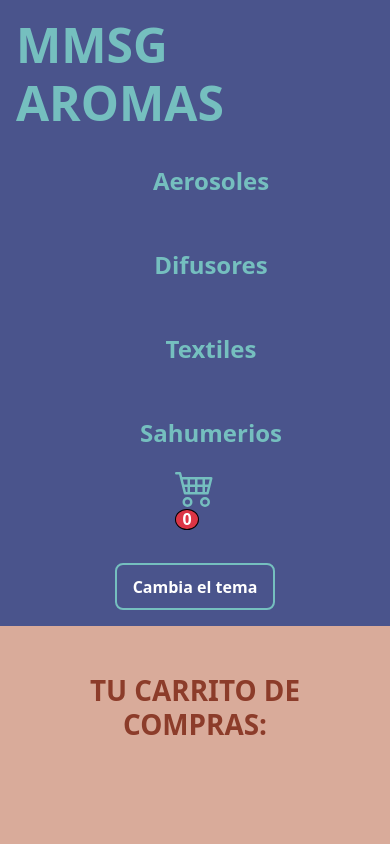
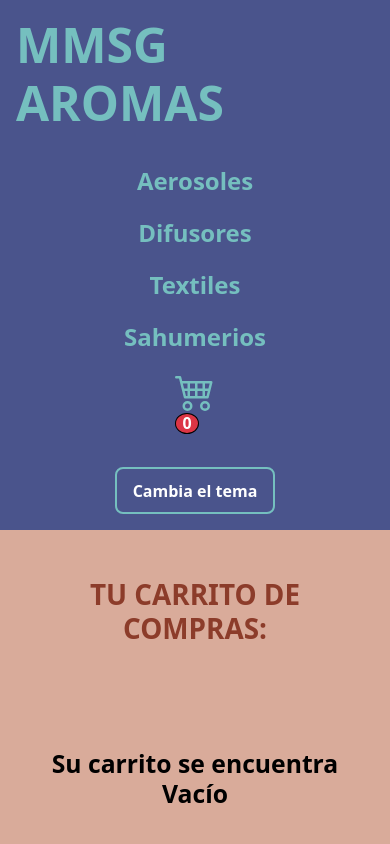
Before and after one commit to maximmusg/PreEntrega1-Gomez, a React (Create React App) app: page /cart in a window 390 px wide. Shown: the top 844 px of the page. Built offline with nearby package versions, Linux system fonts and the light colour scheme.

Commit message:
Ajustes en los media querys

```diff
--- a/src/components/CheckOutModal/styles.css
+++ b/src/components/CheckOutModal/styles.css
@@ -35,3 +35,15 @@
 .modal__thnx {
   color: #8c3c2a;
 }
+
+@media only screen and (max-width: 768px) {
+  .modal__orderID {
+    font-size: 1rem;
+  }
+  .modal__title {
+    font-size: 1.5rem;
+  }
+  .modal__instructions {
+    font-weight: 600;
+  }
+}
--- a/src/components/Navbar/styles.css
+++ b/src/components/Navbar/styles.css
@@ -66,7 +66,11 @@
   .list__container {
     display: flex;
     flex-direction: column;
+    flex-wrap: wrap;
     align-items: center;
+    justify-content: center;
+    padding: 0;
+    gap: 1rem;
   }
 
   .nav__logo {
```
